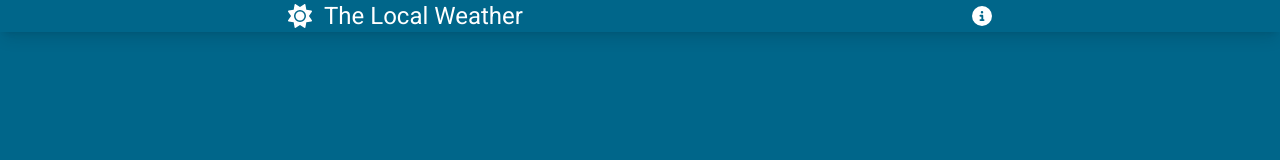
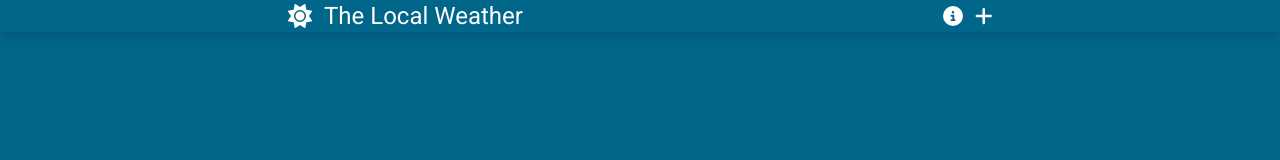
Before and after one commit to LaupWing/NetNinja-Weather-App-Build-Vue-3-Tailwind-, a Vue app: page / in a window 1280 px wide. Shown: the top 160 px of the page. Built offline with nearby package versions, Linux system fonts and the light colour scheme.

Commit message:
plus icon

```diff
--- a/src/components/SiteNavigation.vue
+++ b/src/components/SiteNavigation.vue
@@ -12,6 +12,7 @@
 
          <div class="flex gap-3 flex-1 justify-end">
             <font-awesome-icon icon="fa-solid fa-circle-info" class="text-xl hover:text-weather-secondary duration-150 cursor-pointer"/>
+            <font-awesome-icon icon="fa-solid fa-plus" class="text-xl hover:text-weather-secondary duration-150 cursor-pointer"/>
          </div>
       </nav>
    </header>
--- a/src/main.js
+++ b/src/main.js
@@ -3,10 +3,11 @@ import App from './App.vue'
 import router from './router'
 import { FontAwesomeIcon } from '@fortawesome/vue-fontawesome'
 import {library} from '@fortawesome/fontawesome-svg-core'
-import {faSun, faCircleInfo} from '@fortawesome/free-solid-svg-icons'
+import {faSun, faCircleInfo, faPlus} from '@fortawesome/free-solid-svg-icons'
 
 library.add(faSun)
 library.add(faCircleInfo)
+library.add(faPlus)
 
 import './assets/index.css'
 
```
